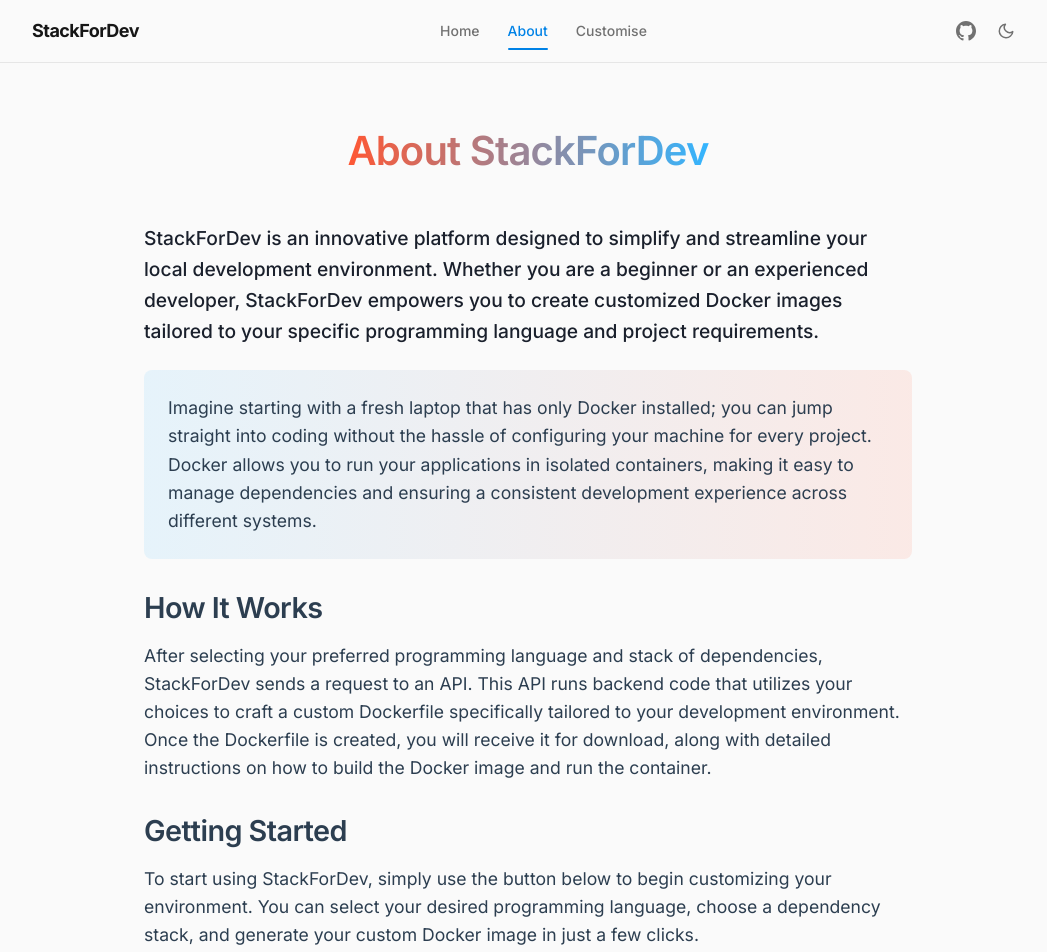
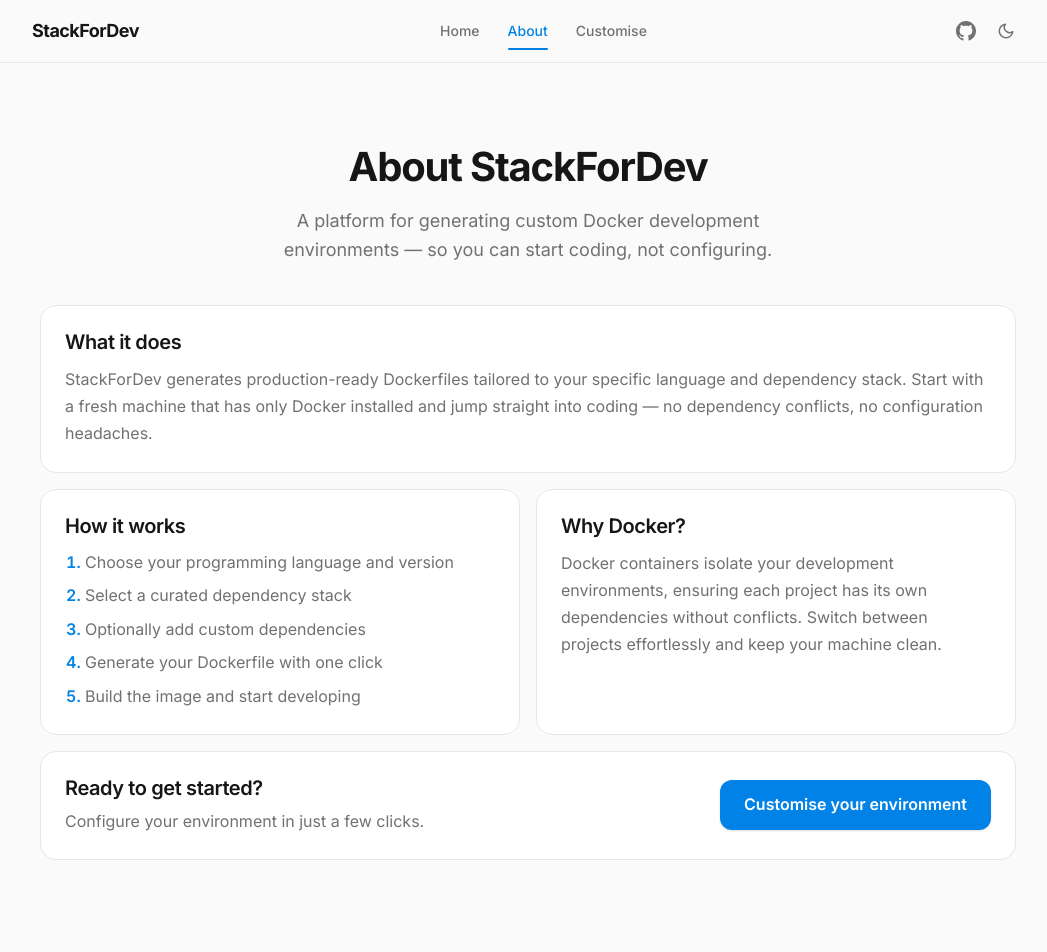
Before and after one commit to ZisisKostakakis/StackForDev-FrontEnd, a SvelteKit app: page /about in a window 1280 px wide. Shown: the top 952 px of the page, without its empty margins (112-1159 px from the left). Built offline with nearby package versions, Linux system fonts and the light colour scheme.

Commit message:
feat(about): rewrite about page with bento grid layout
- 2-column bento grid with wide cards spanning both columns
- Cards: What it does, How it works (ordered list), Why Docker, Getting Started CTA
- Container query for single-column on narrow containers
- Scroll-driven reveal with staggered delays

```diff
--- a/src/routes/about/+page.svelte
+++ b/src/routes/about/+page.svelte
@@ -1,47 +1,58 @@
 <script lang="ts">
-  // Optional: You can import additional components or styles here if needed.
+	import { reveal } from '$lib/actions/reveal';
 </script>
 
 <svelte:head>
-  <title>About StackForDev</title>
-  <meta
-    name="description"
-    content="Learn more about StackForDev, a customizable local development environment platform."
-  />
+	<title>About — StackForDev</title>
+	<meta name="description" content="Learn how StackForDev helps you generate custom Docker development environments." />
 </svelte:head>
 
 <section class="about">
+	<div class="about-header">
 		<h1>About StackForDev</h1>
+		<p class="subtitle">
+			A platform for generating custom Docker development environments — so you can start coding, not configuring.
+		</p>
+	</div>
 
-  <div class="content">
-    <p class="lead">
-      StackForDev is an innovative platform designed to simplify and streamline
-      your local development environment. Whether you are a beginner or an
-      experienced developer, StackForDev empowers you to create customized Docker
-      images tailored to your specific programming language and project
-      requirements.
+	<div class="bento">
+		<div class="bento-card bento-wide" use:reveal>
+			<h2>What it does</h2>
+			<p>
+				StackForDev generates production-ready Dockerfiles tailored to your specific language and dependency stack.
+				Start with a fresh machine that has only Docker installed and jump straight into coding — no dependency
+				conflicts, no configuration headaches.
 			</p>
+		</div>
 
-    <p class="highlight">
-      Imagine starting with a fresh laptop that has only Docker installed; you can jump straight into coding without the hassle of configuring your machine for every project. Docker allows you to run your applications in isolated containers, making it easy to manage dependencies and ensuring a consistent development experience across different systems.
+		<div class="bento-card" use:reveal={{ delay: 100 }}>
+			<h2>How it works</h2>
+			<ol>
+				<li>Choose your programming language and version</li>
+				<li>Select a curated dependency stack</li>
+				<li>Optionally add custom dependencies</li>
+				<li>Generate your Dockerfile with one click</li>
+				<li>Build the image and start developing</li>
+			</ol>
+		</div>
+
+		<div class="bento-card" use:reveal={{ delay: 200 }}>
+			<h2>Why Docker?</h2>
+			<p>
+				Docker containers isolate your development environments, ensuring each project has its own dependencies
+				without conflicts. Switch between projects effortlessly and keep your machine clean.
 			</p>
+		</div>
 
-    <h2>How It Works</h2>
-    <p>
-      After selecting your preferred programming language and stack of
-      dependencies, StackForDev sends a request to an API. This API runs backend
-      code that utilizes your choices to craft a custom Dockerfile specifically
-      tailored to your development environment. Once the Dockerfile is created,
-      you will receive it for download, along with detailed instructions on how to
-      build the Docker image and run the container.
-    </p>
-
-    <h2>Getting Started</h2>
-    <p>
-      To start using StackForDev, simply use the button below to begin customizing your environment. You can select your desired programming language, choose a dependency stack, and generate your custom Docker image in just a few clicks.
-    </p>
-
-    <a href="/customise" class="cta-button">Customise Your Environment</a>
+		<div class="bento-card bento-wide" use:reveal={{ delay: 300 }}>
+			<div class="cta-content">
+				<div>
+					<h2>Ready to get started?</h2>
+					<p>Configure your environment in just a few clicks.</p>
+				</div>
+				<a href="/customise" class="btn-primary">Customise your environment</a>
+			</div>
+		</div>
 	</div>
 </section>
 
@@ -49,100 +60,141 @@
 	.about {
 		display: flex;
 		flex-direction: column;
-    align-items: center;
-    padding: 2rem 1rem;
-    max-width: 800px;
-    margin: 0 auto;
+		gap: var(--space-10);
+		padding: var(--space-12) 0 var(--space-16);
 	}
 
-  .content {
-    width: 100%;
+	.about-header {
+		text-align: center;
+		display: flex;
+		flex-direction: column;
+		gap: var(--space-4);
 	}
 
 	h1 {
-    font-size: 2.5rem;
-    margin-bottom: 2rem;
-    background: linear-gradient(90deg, #ff5733 0%, #33b5ff 100%);
-    -webkit-background-clip: text;
-    -webkit-text-fill-color: transparent;
-    background-clip: text;
-    text-align: center;
+		font-size: var(--text-4xl);
+		font-weight: 700;
+		letter-spacing: -0.03em;
+	}
+
+	.subtitle {
+		font-size: var(--text-lg);
+		max-width: 36rem;
+		margin: 0 auto;
+		color: var(--color-text-secondary);
+	}
+
+	/* ── Bento Grid ── */
+	.bento {
+		display: grid;
+		grid-template-columns: repeat(2, 1fr);
+		gap: var(--space-4);
+	}
+
+	.bento-card {
+		background-color: var(--color-bg-raised);
+		border: 1px solid var(--color-border);
+		border-radius: var(--radius-xl);
+		padding: var(--space-6);
+		display: flex;
+		flex-direction: column;
+		gap: var(--space-3);
+		transition: border-color var(--duration-fast) var(--ease-out),
+			box-shadow var(--duration-fast) var(--ease-out);
+	}
+
+	.bento-card:hover {
+		border-color: var(--color-text-tertiary);
+		box-shadow: var(--shadow-sm);
+	}
+
+	.bento-wide {
+		grid-column: 1 / -1;
 	}
 
 	h2 {
-    font-size: 1.8rem;
-    color: #2c3e50;
-    margin-top: 2rem;
-    margin-bottom: 1rem;
+		font-size: var(--text-xl);
+		font-weight: 600;
 	}
 
-  p {
-    font-size: 1.1rem;
-    line-height: 1.6;
-    margin: 1rem 0;
-    color: #2c3e50;
+	.bento-card p {
+		font-size: var(--text-base);
+		line-height: 1.7;
 	}
 
-  .lead {
-    font-size: 1.2rem;
-    font-weight: 500;
-    color: #1a202c;
+	ol {
+		margin: 0;
+		padding-left: var(--space-5);
+		display: flex;
+		flex-direction: column;
+		gap: var(--space-2);
 	}
 
-  .highlight {
-    background: linear-gradient(90deg, rgba(51, 181, 255, 0.1) 0%, rgba(255, 87, 51, 0.1) 100%);
-    padding: 1.5rem;
-    border-radius: 8px;
-    margin: 1.5rem 0;
+	ol li {
+		font-size: var(--text-base);
+		color: var(--color-text-secondary);
+		line-height: 1.6;
 	}
 
-  .cta-button {
-    display: inline-block;
-    margin-top: 2rem;
-    padding: 0.8rem 1.6rem;
-    font-size: 1.1rem;
-    font-weight: 500;
-    color: white;
-    background: linear-gradient(135deg, #ff5733 0%, #33b5ff 100%);
-    border-radius: 30px;
-    text-decoration: none;
-    position: relative;
-    overflow: hidden;
-    transition: all 0.3s cubic-bezier(0.4, 0, 0.2, 1);
-    box-shadow: 0 4px 15px rgba(0, 0, 0, 0.2);
-    text-transform: capitalize;
+	ol li::marker {
+		color: var(--accent);
+		font-weight: 600;
 	}
 
-  .cta-button:hover {
-    transform: translateY(-2px) scale(1.02);
-    box-shadow: 0 6px 20px rgba(0, 0, 0, 0.25);
-    background: linear-gradient(135deg, #33b5ff 0%, #ff5733 100%);
+	/* ── CTA Card ── */
+	.cta-content {
+		display: flex;
+		align-items: center;
+		justify-content: space-between;
+		gap: var(--space-6);
+		flex-wrap: wrap;
 	}
 
-  .cta-button:active {
-    transform: translateY(1px) scale(0.98);
-    box-shadow: 0 2px 10px rgba(0, 0, 0, 0.2);
+	.cta-content > div {
+		display: flex;
+		flex-direction: column;
+		gap: var(--space-2);
 	}
 
-  @media (max-width: 768px) {
-    .about {
-      padding: 1rem;
+	.btn-primary {
+		display: inline-flex;
+		align-items: center;
+		padding: var(--space-3) var(--space-6);
+		font-size: var(--text-base);
+		font-weight: 600;
+		color: white;
+		background-color: var(--accent);
+		border-radius: var(--radius-lg);
+		text-decoration: none;
+		white-space: nowrap;
+		transition: background-color var(--duration-fast) var(--ease-out),
+			transform var(--duration-fast) var(--ease-out),
+			box-shadow var(--duration-fast) var(--ease-out);
+		box-shadow: var(--shadow-sm);
 	}
 
-    h1 {
-      font-size: 2rem;
+	.btn-primary:hover {
+		background-color: var(--accent-hover);
+		color: white;
+		transform: translateY(-1px);
+		box-shadow: var(--shadow-md);
 	}
 
-    h2 {
-      font-size: 1.5rem;
+	/* ── Container queries ── */
+	@container (max-width: 550px) {
+		.bento {
+			grid-template-columns: 1fr;
 		}
 
-    p {
-      font-size: 1rem;
+		.cta-content {
+			flex-direction: column;
+			align-items: flex-start;
+		}
 	}
 
-    .lead {
-      font-size: 1.1rem;
+	@media (max-width: 480px) {
+		.about {
+			padding: var(--space-8) 0 var(--space-12);
 		}
 	}
 </style>
--- a/src/routes/about/+page.ts
+++ b/src/routes/about/+page.ts
@@ -1,9 +1,2 @@
-import { dev } from '$app/environment';
-
-// we don't need any JS on this page, though we'll load
-// it in dev so that we get hot module replacement
-export const csr = dev;
-
-// since there's no dynamic data here, we can prerender
-// it so that it gets served as a static asset in production
+export const csr = true;
 export const prerender = true;
```
Lines whose indentation alone changed are shown as unchanged.
